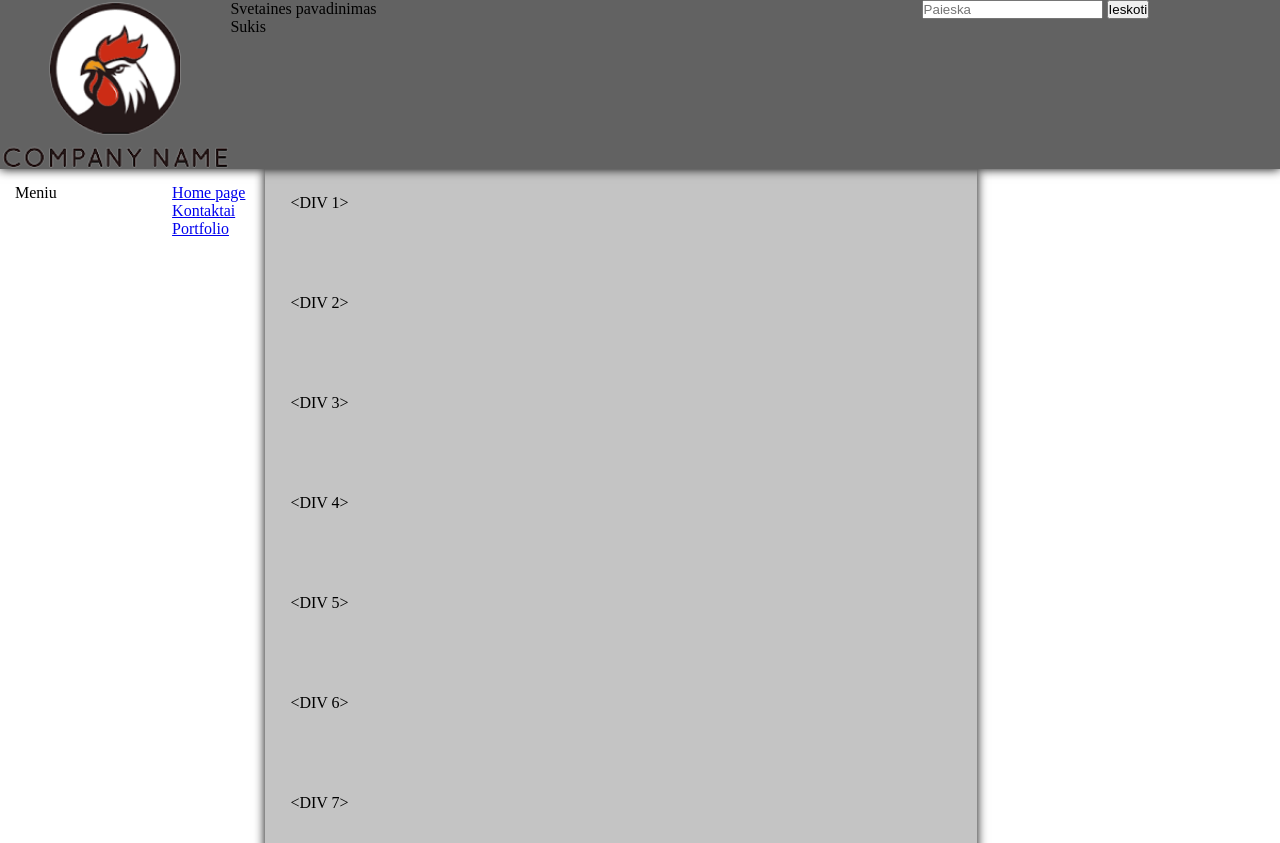
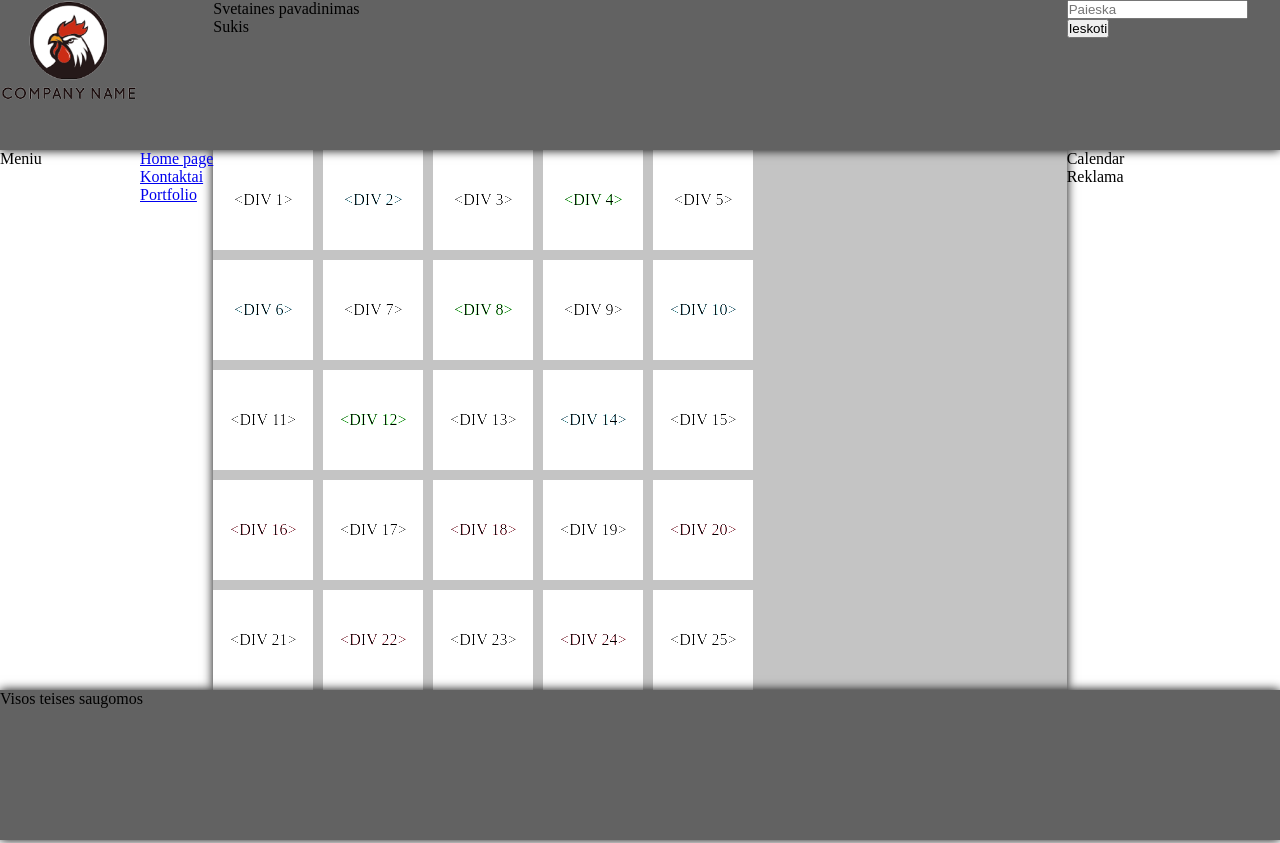
Before and after one commit to tautiz/PTUA7, a plain HTML site: page portfolio.html in a window 1280 px wide. Shown: the top 843 px of the page. Drawn offline with Linux system fonts and the light colour scheme.

Commit message:
Sample to CSS GRID + Light and Dark themes

```diff
--- /dev/null
+++ b/css/dark_variables.css
@@ -0,0 +1,6 @@
+:root {
+    --main-color: #000000;
+    --secondary-color: #003150;
+    --text-color: #ffffff;
+    --border-color: #b4adad;
+}
--- a/css/design.css
+++ b/css/design.css
@@ -1,15 +1,10 @@
 /* Taip aprasome kintamuosius savo CSS'e */
-:root {
-    --main-color: #626262;
-    --secondary-color: #4ca3b9;
-    --text-color: #ffffff;
-    --border-color: #443f3f;
-}
-
 img {
     width: 100%;
 }
-
+body {
+    color: var(--text-color);
+}
 body > header {
     /* var(--main-color)  - taip panaudojame kintamuosius savo CSS'e */
     background-color: var(--main-color);
--- /dev/null
+++ b/css/layout_grid.css
@@ -0,0 +1,45 @@
+* {
+    margin: 0;
+    padding: 0;
+}
+
+body > header {
+    grid-area: h;
+}
+
+nav{
+    grid-area: n;
+}
+
+body > footer {
+    grid-area: f;
+}
+
+body > main {
+    grid-area: m;
+}
+
+body > aside {
+   grid-area: a;
+}
+
+body {
+    display: grid;
+    grid-template-columns: 2fr 8fr 2fr;
+    grid-template-rows: 150px auto 200px;
+    grid-template-areas:
+            'h h h'
+            'n m a'
+            'f f f'
+;
+}
+
+header {
+    display: grid;
+    grid-template-columns: 2fr 8fr 2fr;
+}
+
+[alt="Logo"] {
+    height: 100px;
+    width: fit-content;
+}
--- /dev/null
+++ b/css/light_variables.css
@@ -0,0 +1,6 @@
+:root {
+    --main-color: #626262;
+    --secondary-color: #4ca3b9;
+    --text-color: #000000;
+    --border-color: #443f3f;
+}
--- a/css/portfolio.css
+++ b/css/portfolio.css
@@ -1,7 +1,27 @@
+.sachmatai {
+    display: grid;
+    grid-template-columns: 100px 100px 100px 100px 100px;
+    grid-template-rows:    100px 100px 100px 100px 100px;
+    grid-gap: 10px;
+}
+
 .sachmatai > div {
-    width: 75px;
-    height: 75px;
-    margin: 5px;
     padding: 10px;
-    /*… ??? ...*/
+    border: 1px solid darkgray;
+    display:flex;
+    justify-content:center;
+    align-items:center;
+    background-color: lightgray;
 }
+
+.sachmatai > div:nth-child(4n+2){
+    background-color: lightblue;
+}
+
+.sachmatai > div:nth-child(4n+4){
+    background-color: lightgreen;
+}
+
+.sachmatai > div:nth-child(2n+16){
+    background-color: lightpink;
+}
--- a/portfolio.html
+++ b/portfolio.html
@@ -3,7 +3,9 @@
 <head>
     <title>Mano portfolio</title>
     <meta charset="UTF-8">
-    <link rel="stylesheet" href="/css/layout.css">
+<!--    <link rel="stylesheet" href="/css/layout.css">-->
+    <link rel="stylesheet" href="/css/layout_grid.css">
+    <link rel="stylesheet" href="/css/light_variables.css">
     <link rel="stylesheet" href="/css/design.css">
     <link rel="stylesheet" href="/css/portfolio.css">
 </head>
```
Also changed, not shown: index.html (+2 -0 lines).
